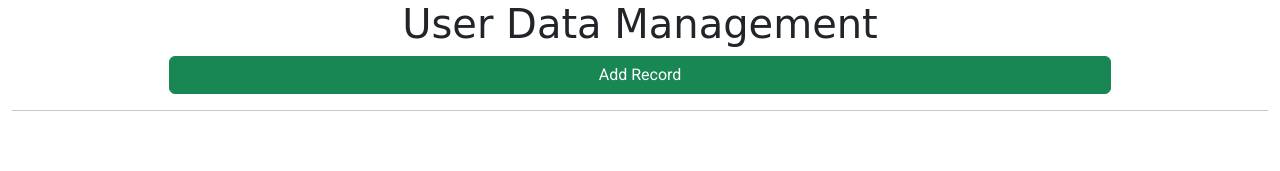
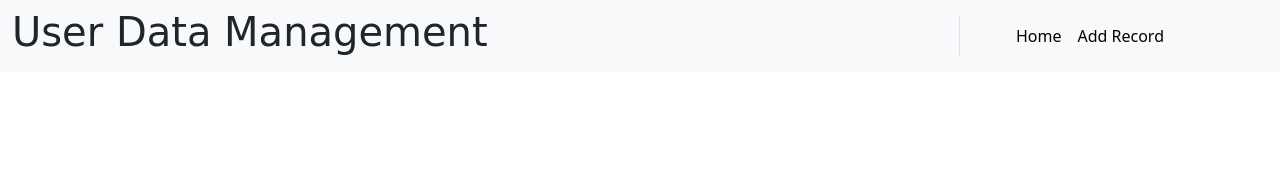
Before and after one commit to denissimform/CRUD_Operation, a plain HTML site: page index.html in a window 1280 px wide. Drawn offline with Linux system fonts and the light colour scheme; a web font is replaced by a local one.

Commit message:
index.html

```diff
--- a/index.html
+++ b/index.html
@@ -8,18 +8,28 @@
 
     <!-- CSS file -->
     <link rel="stylesheet" href="./CSS/index.css">
+    <link rel="stylesheet" href="./CSS/style.css">
 </head>
 
 <body>
-    <div class="container-fluid">
-        <h1 class="text-center">User Data Management</h1>
-        <div class="add-div w-75 m-auto">
-            <a class="btn btn-success w-100 text-decoration-none text-white" id="addPerson" href="./input.html" role="button">Add Record</a>
+    <nav class="navbar navbar-expand-lg navbar-light bg-light">
+        <div class="container-fluid">
+            <h1 class="text-center">User Data Management</h1>
+            <div class="float-end mx-5 px-5 border-start">
+                <ul class="navbar-nav mb-2 mb-lg-0">
+                    <li class="nav-item" id="">
+                        <a class="nav-link text-black" id="home">Home</a>
+                    </li>
+                    <li class="nav-item" id="">
+                        <a class="nav-link text-black" id="add-record">Add Record</a>
+                    </li>
+                </ul>
+            </div>
         </div>
-        <hr>
-        <div class="records" id="records">
+    </nav>
 
-        </div>
+    <div class="container-fluid p-5">
+        <div class="body-section" id="body-section"> </div>
     </div>
 
     <!-- JS file -->
```
